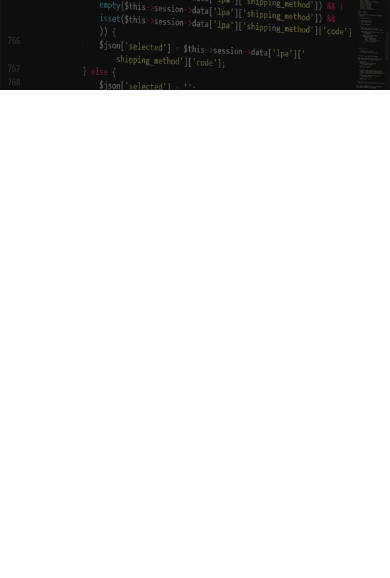
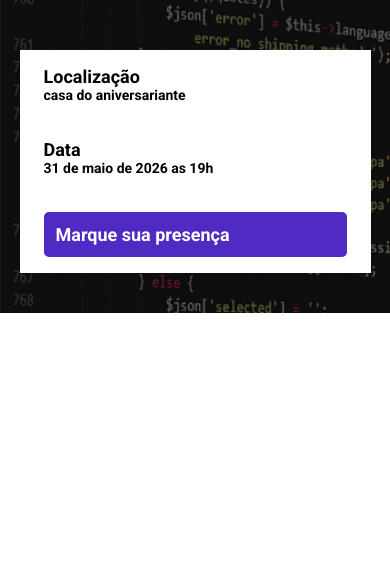
Before and after one commit to markcos1/ebac_tech_talks, a website built with Parcel: page src/index.html in a window 390 px wide. Shown: the part 266-844 px from the top of the page. Built offline with nearby package versions, Linux system fonts and the light colour scheme.

Commit message:
novo commit

```diff
--- /dev/null
+++ b/src/components/_buttons.scss
@@ -0,0 +1,24 @@
+.button {
+    padding: 12px;
+    font-size: 18px;
+    font-weight: bold;
+    text-decoration: none;
+    border-radius: 5px;
+    text-align: center;
+    white-space: nowrap;
+
+    &--primary {
+        background-color: #4f2ac3;
+        color: #fff;
+    }
+
+    @media (max-width: 640px) {
+        display: flex;
+        width: 100%;
+    }
+
+    @media (max-width: 1024px) {
+        display: flex;
+        align-items: center;
+    }
+}
--- /dev/null
+++ b/src/components/_infosbar.scss
@@ -0,0 +1,42 @@
+.infos-bars {
+    padding: 16px 24px;
+    background-color: #fff;
+    display: flex;
+    justify-content: space-between;
+
+    &__infos {
+        display: flex;
+        gap: 40px;
+
+        &__item {
+            font-size: 14px;
+            color: #000;
+
+            b {
+                color: #000;
+                font-size: 18px;
+                display: block;
+            }
+        }
+    }
+
+    @media (max-width: 640px) {
+        display: block;
+
+        &__infos {
+            display: block;
+
+            &__item {
+                margin-bottom: 36px;
+        }
+    }
+    }
+
+    @media (max-width: 1024px) {
+        &__infos {
+            gap: 16px;
+        }
+
+    }
+
+}
--- a/src/index.html
+++ b/src/index.html
@@ -18,6 +18,21 @@
             <p class="hero__text">
                 O aniversário chega daqui a 10d 12h 20m 15s.
             </p>
+            <div class="infos-bars">
+                <ul class="infos-bars__infos">
+                    <li class="infos-bars__infos__item">
+                        <b>Localização</b>
+                        casa do aniversariante
+                    </li>
+                    <li class="infos-bars__infos__item">
+                        <b>Data</b>
+                        31 de maio de 2026 as 19h
+                    </li>
+                </ul>
+                <a href="" class="button button--primary">
+                    Marque sua presença
+                </a>
+            </div>
         </div>
     </header>
 
--- a/src/styles/main.scss
+++ b/src/styles/main.scss
@@ -1,4 +1,6 @@
 @use 'hero';
+@use '~/src/components/infosbar';
+@use '~/src/components/buttons';
 
 * {
     margin: 0;
@@ -6,6 +8,7 @@
     box-sizing: border-box;
     font-family: Roboto, sans-serif;
     color: #fff;
+    list-style: none;
 }
 
 .container {
```
